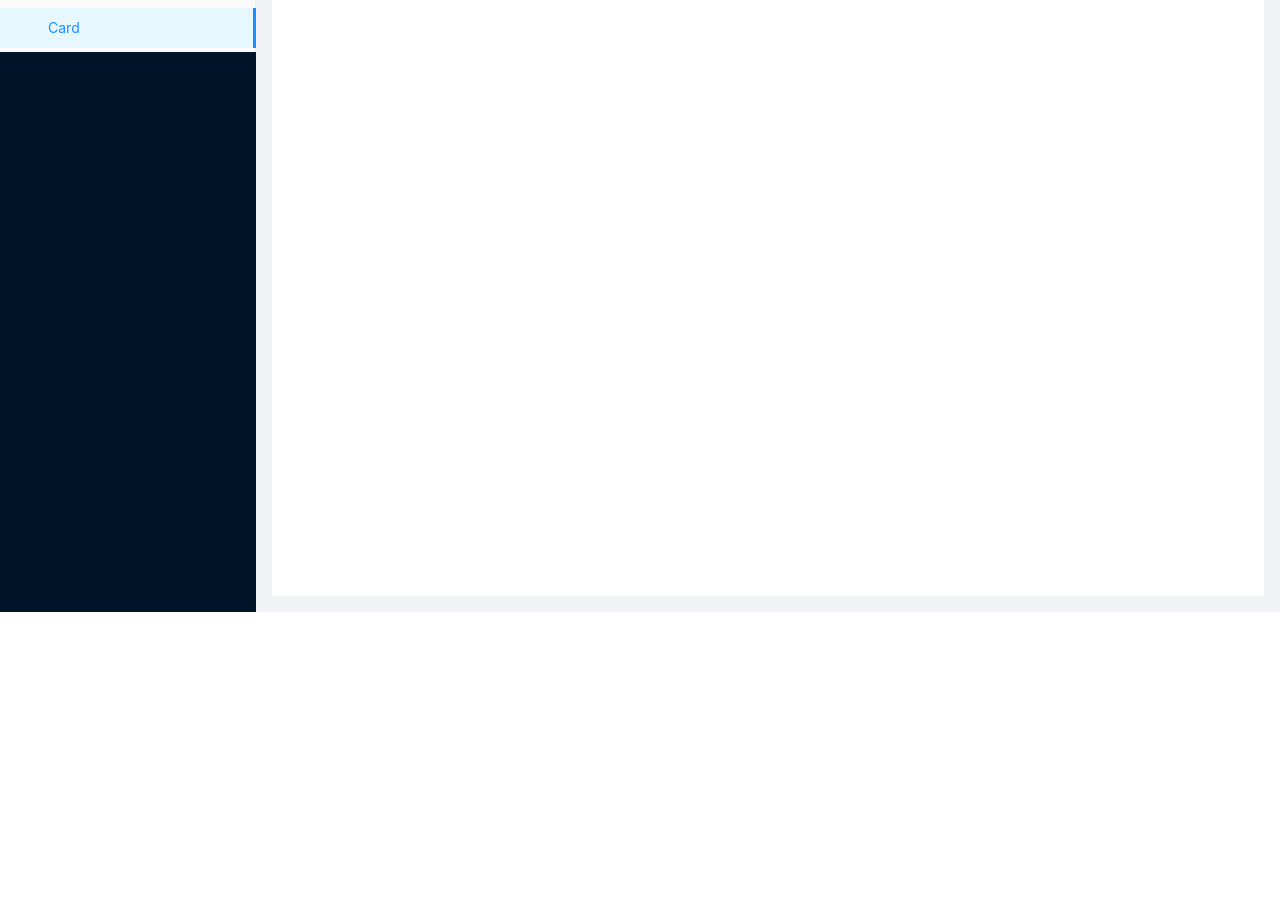
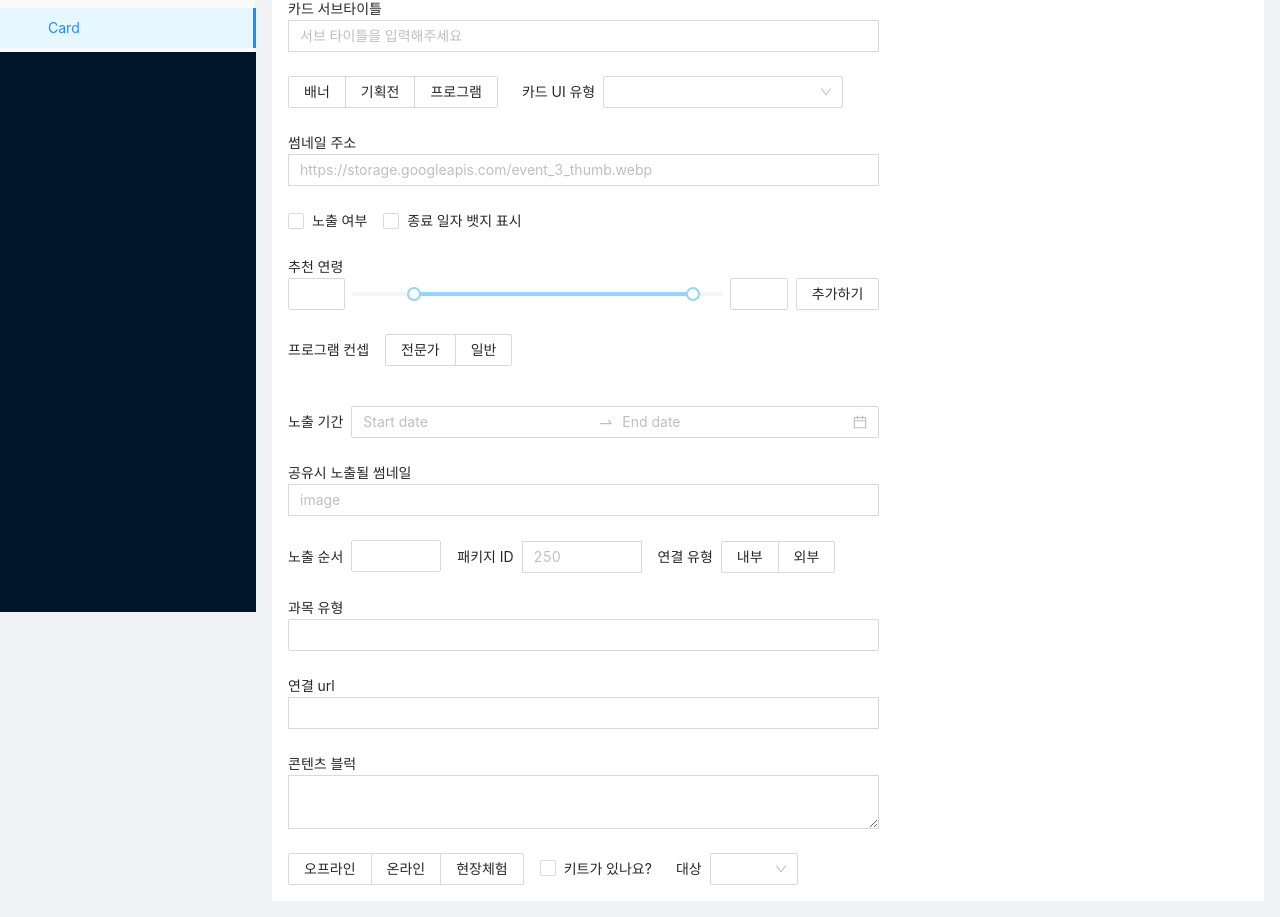
Before and after one commit to MaetDol/j-tool-box, a React (Create React App) app: page /program/card in a window 1280 px wide. Shown: the part 188-1105 px from the top of the page. Before the commit the page ends 800 px from the top, so only its background shows below. Built offline with nearby package versions, Linux system fonts and the light colour scheme.

Commit message:
프로그램 카드 레이아웃 구성

```diff
--- a/src/pages/ProgramCard/ProgramCard.page.tsx
+++ b/src/pages/ProgramCard/ProgramCard.page.tsx
@@ -1,3 +1,145 @@
+import { Antd } from "components";
+
 export default function ProgramCard() {
-  return <div>yay</div>;
+  return (
+    <div>
+      <Antd.Space direction="vertical" size="large">
+        <Antd.Input.Group>
+          카드 타이틀
+          <Antd.Input.TextArea
+            placeholder={`카드 타이틀을
+입력해주세용`}
+          />
+        </Antd.Input.Group>
+        <Antd.Input.Group>
+          카드 서브타이틀
+          <Antd.Input placeholder="서브 타이틀을 입력해주세요" />
+        </Antd.Input.Group>
+        <Antd.Input.Group>
+          <Antd.Radio.Group
+            buttonStyle="solid"
+            optionType="button"
+            style={{ marginRight: "24px" }}
+            options={[
+              { label: "배너", value: 1 },
+              { label: "기획전", value: 2 },
+              { label: "프로그램", value: 3 },
+            ]}
+          />
+          카드 UI 유형
+          <Antd.Select style={{ width: "240px", marginLeft: "8px" }}>
+            <Antd.Select.Option value="P001">Wide</Antd.Select.Option>
+            <Antd.Select.Option value="P002">Circle Mask</Antd.Select.Option>
+            <Antd.Select.Option value="P003">전문쌤 검정</Antd.Select.Option>
+            <Antd.Select.Option value="P004">전문쌤 하양</Antd.Select.Option>
+            <Antd.Select.Option value="B001">배너 기본</Antd.Select.Option>
+            <Antd.Select.Option value="E001">기획전 기본</Antd.Select.Option>
+            <Antd.Select.Option value="E002">기획전 기본2</Antd.Select.Option>
+          </Antd.Select>
+        </Antd.Input.Group>
+        <Antd.Input.Group>
+          썸네일 주소
+          <Antd.Input placeholder="https://storage.googleapis.com/event_3_thumb.webp" />
+        </Antd.Input.Group>
+        <Antd.Input.Group>
+          <Antd.Checkbox>노출 여부</Antd.Checkbox>
+          <Antd.Checkbox>종료 일자 뱃지 표시</Antd.Checkbox>
+        </Antd.Input.Group>
+        <Antd.Input.Group>
+          추천 연령
+          <div style={{ display: "flex" }}>
+            <Antd.InputNumber />
+            <Antd.Slider
+              style={{ width: "100%" }}
+              range
+              min={2}
+              max={14}
+              defaultValue={[4, 13]}
+            />
+            <Antd.InputNumber />
+            <Antd.Button style={{ marginLeft: "8px" }}>추가하기</Antd.Button>
+          </div>
+        </Antd.Input.Group>
+        <Antd.Input.Group style={{ marginBottom: "16px" }}>
+          프로그램 컨셉
+          <Antd.Radio.Group
+            style={{ marginLeft: "16px" }}
+            optionType="button"
+            buttonStyle="solid"
+            options={[
+              { label: "전문가", value: 1 },
+              { label: "일반", value: 2 },
+            ]}
+          />
+        </Antd.Input.Group>
+        <Antd.Input.Group>
+          노출 기간
+          <Antd.DatePicker.RangePicker showTime style={{ marginLeft: "8px" }} />
+        </Antd.Input.Group>
+        <Antd.Input.Group>
+          공유시 노출될 썸네일
+          <Antd.Input placeholder="image" />
+        </Antd.Input.Group>
+        <Antd.Input.Group>
+          노출 순서
+          <Antd.InputNumber style={{ margin: "0 16px 0 8px" }} />
+          패키지 ID
+          <Antd.Input
+            placeholder="250"
+            style={{
+              width: "120px",
+              float: "none",
+              display: "inline-block",
+              margin: "0 16px 0 8px",
+            }}
+          />
+          연결 유형
+          <Antd.Radio.Group
+            style={{ marginLeft: "8px" }}
+            buttonStyle="solid"
+            optionType="button"
+            options={[
+              { label: "내부", value: 1 },
+              { label: "외부", value: 2 },
+            ]}
+          />
+        </Antd.Input.Group>
+        <Antd.Input.Group>
+          과목 유형
+          <Antd.Select mode="multiple" style={{ width: "100%" }}>
+            <Antd.Select.Option value={1}>외국어</Antd.Select.Option>
+            <Antd.Select.Option value={2}>수학/과학</Antd.Select.Option>
+            <Antd.Select.Option value={3}>한글/국어</Antd.Select.Option>
+            <Antd.Select.Option value={4}>예체능</Antd.Select.Option>
+          </Antd.Select>
+        </Antd.Input.Group>
+        <Antd.Input.Group>
+          연결 url <Antd.Input placeholder="" />
+        </Antd.Input.Group>
+        <Antd.Input.Group>
+          콘텐츠 블럭 <Antd.Input.TextArea />
+        </Antd.Input.Group>
+        <Antd.Input.Group>
+          <Antd.Radio.Group
+            buttonStyle="solid"
+            optionType="button"
+            style={{ marginRight: "16px" }}
+            options={[
+              { label: "오프라인", value: 0 },
+              { label: "온라인", value: 1 },
+              { label: "현장체험", value: 1 },
+            ]}
+          />
+          <Antd.Checkbox style={{ marginRight: "16px" }}>
+            키트가 있나요?
+          </Antd.Checkbox>
+          대상
+          <Antd.Select style={{ marginLeft: "8px", width: "88px" }}>
+            <Antd.Select.Option value={2}>부모님</Antd.Select.Option>
+            <Antd.Select.Option value={4}>아이</Antd.Select.Option>
+          </Antd.Select>
+        </Antd.Input.Group>
+      </Antd.Space>
+    </div>
+  );
 }
```
